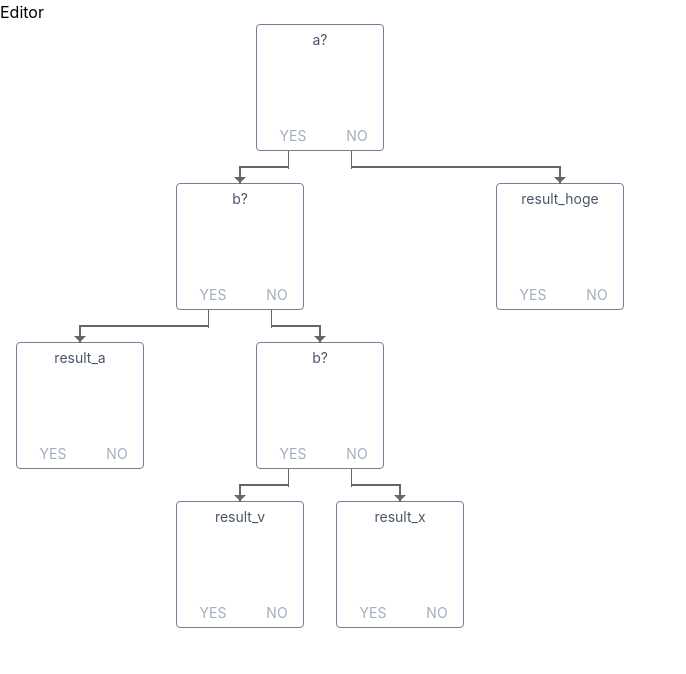
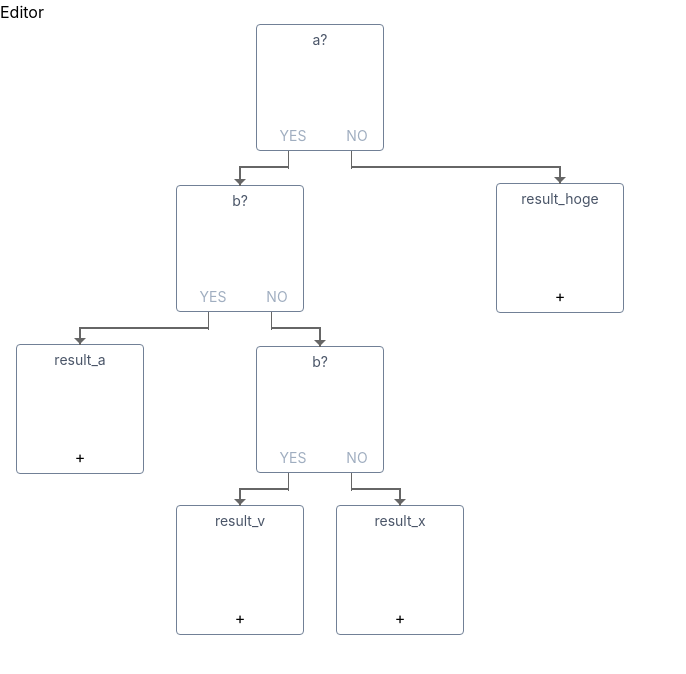
Before and after one commit to retoruto-carry/shindan-chart-maker, a Nuxt app: page /editor in a window 1280 px wide. Shown: the top 674 px of the page, without its empty margins (0-686 px from the left). Built offline with nearby package versions, Linux system fonts and the light colour scheme.

Commit message:
:+1: plus button add node

```diff
--- a/components/QuestionNode.vue
+++ b/components/QuestionNode.vue
@@ -4,9 +4,15 @@
       <p class="text-gray-700 text-sm h-24">
         {{ nodeTree.text }}
       </p>
-      <div class="flex content-between w-32">
+      <div
+        v-if="nodeTree.type === 'Question'"
+        class="flex content-between w-32"
+      >
         <div class="flex-1 text-sm text-gray-500">YES</div>
         <div class="flex-1 text-sm text-gray-500">NO</div>
+      </div>
+      <div v-else class="cursor-pointer" @click="handlePlusClicked">
+        <span>+</span>
       </div>
     </div>
     <div v-if="nodeTree.type === 'Question'" class="nodes table relative">
@@ -42,7 +48,19 @@ export default Vue.extend({
       required: true
     }
   },
-  methods: {}
+  methods: {
+    handlePlusClicked() {
+      this.nodeTree.type = 'Question'
+      this.$set(this.nodeTree, 'yes', {
+        type: 'Result',
+        text: 'result_default'
+      })
+      this.$set(this.nodeTree, 'no', {
+        type: 'Result',
+        text: 'result_default'
+      })
+    }
+  }
 })
 </script>
 
```
